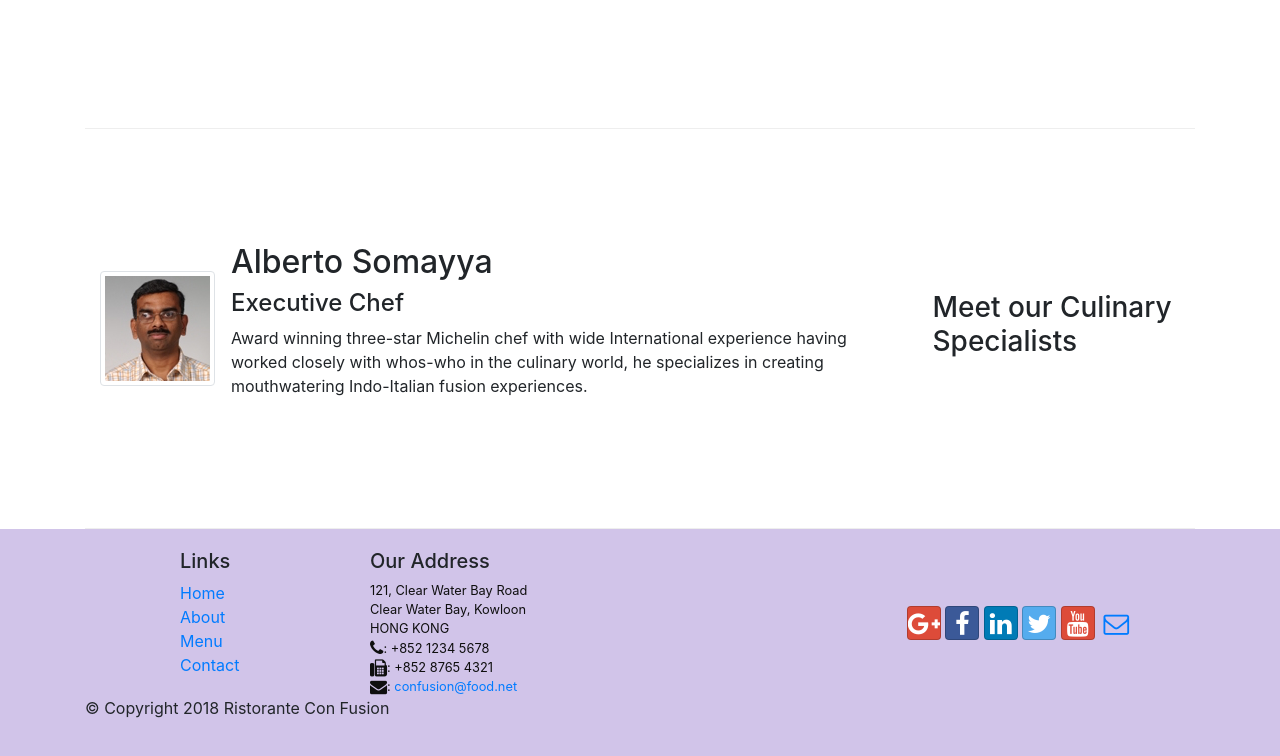
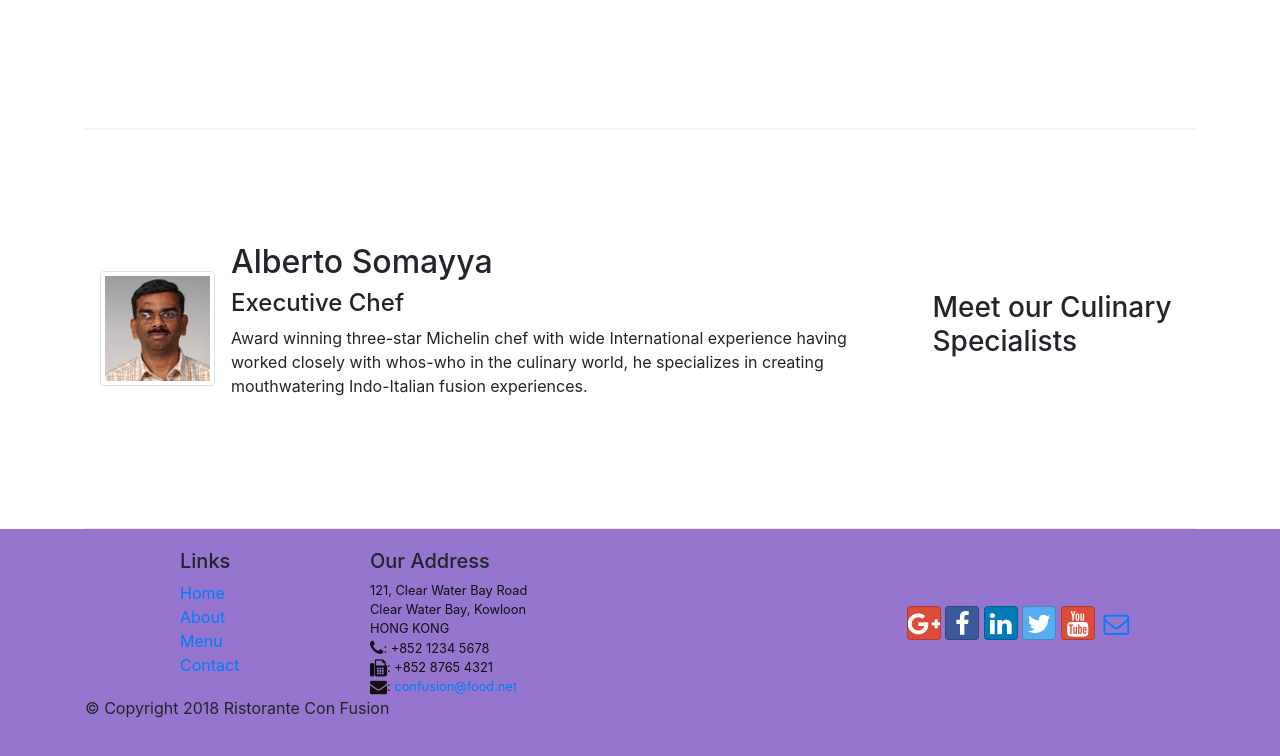
Before and after one commit to AkmalElahi/AkmalElahi.github.io, a website: page index.html in a window 1280 px wide. Shown: the part 1406-2162 px from the top of the page. Drawn offline with nearby package versions, Linux system fonts and the light colour scheme.

Commit message:
Update styles.css

```diff
--- a/css/styles.css
+++ b/css/styles.css
@@ -9,7 +9,7 @@
   min-height: 400px; }
 
 .footer {
-  background-color: #D1C4E9;
+  background-color: #9575CD;
   margin: 0px auto;
   padding: 20px 0px; }
 
```
